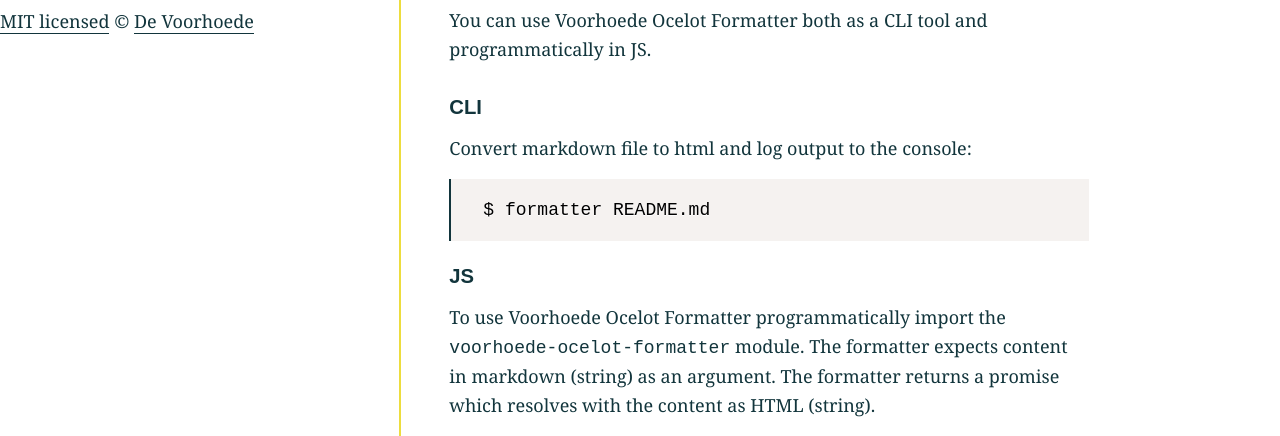
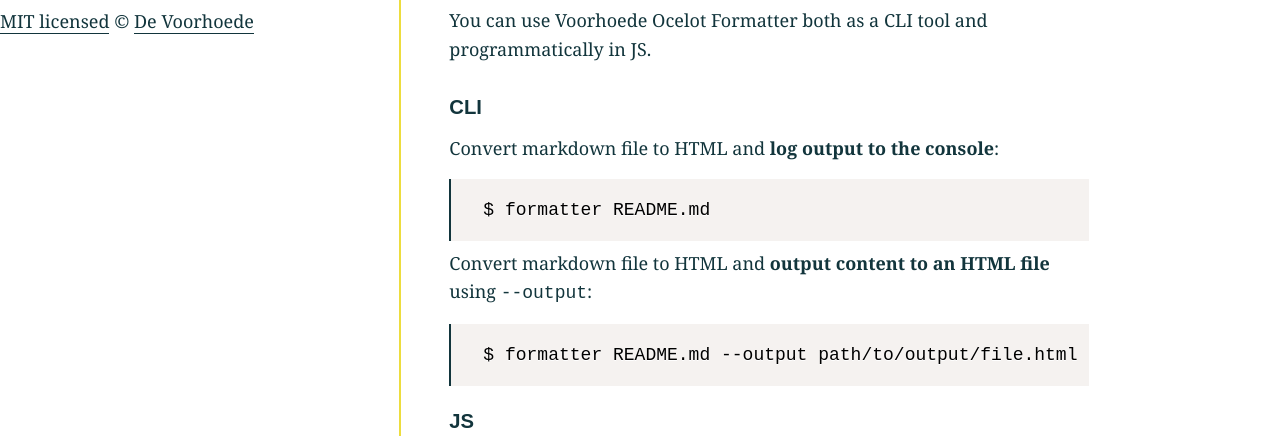
Before and after one commit to voorhoede/voorhoede-ocelot-formatter, a plain HTML site: page index.html in a window 1280 px wide. Shown: the part 960-1396 px from the top of the page. Drawn offline with Linux system fonts and the light colour scheme.

Commit message:
Travis build 53

```diff
--- a/index.html
+++ b/index.html
@@ -59,8 +59,9 @@
 <pre class="language-unknown"><code>$ npm install voorhoede-ocelot-formatter</code></pre><h2 id="usage">Usage</h2>
 <p>You can use Voorhoede Ocelot Formatter both as a CLI tool and programmatically in JS.</p>
 <h3 id="cli">CLI</h3>
-<p>Convert markdown file to html and log output to the console:</p>
-<pre class="language-unknown"><code>$ formatter README.md</code></pre><h3 id="js">JS</h3>
+<p>Convert markdown file to HTML and <strong>log output to the console</strong>:</p>
+<pre class="language-unknown"><code>$ formatter README.md</code></pre><p>Convert markdown file to HTML and <strong>output content to an HTML file</strong> using <code>--output</code>:</p>
+<pre class="language-unknown"><code>$ formatter README.md --output path/to/output/file.html</code></pre><h3 id="js">JS</h3>
 <p>To use Voorhoede Ocelot Formatter programmatically import the <code>voorhoede-ocelot-formatter</code> module.
 The formatter expects content in markdown (string) as an argument.
 The formatter returns a promise which resolves with the content as HTML (string).</p>
```
